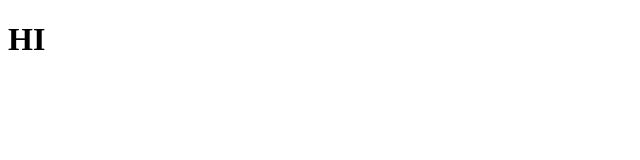
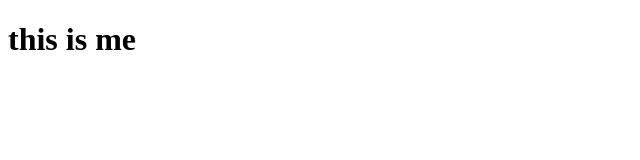
Before and after one commit to iamhihihi/28sls989929s9ol290s0sl29spl10so29sl39sos8938sol38s02so9939osl883sls819dks8389292sks8e483742983472488, a plain HTML site: page index.html in a window 1280 px wide. Shown: the whole page, without its empty margins (0-640 px from the left). Drawn offline with Linux system fonts and the light colour scheme.

Commit message:
Update index.html

```diff
--- a/index.html
+++ b/index.html
@@ -6,6 +6,6 @@
     <link rel="stylesheet" type="text/css" href="style.css">
   </head>
   <body>
-    <h1>HI</h1>
+    <h1>this is me</h1>
   </body>
 </html>
```
